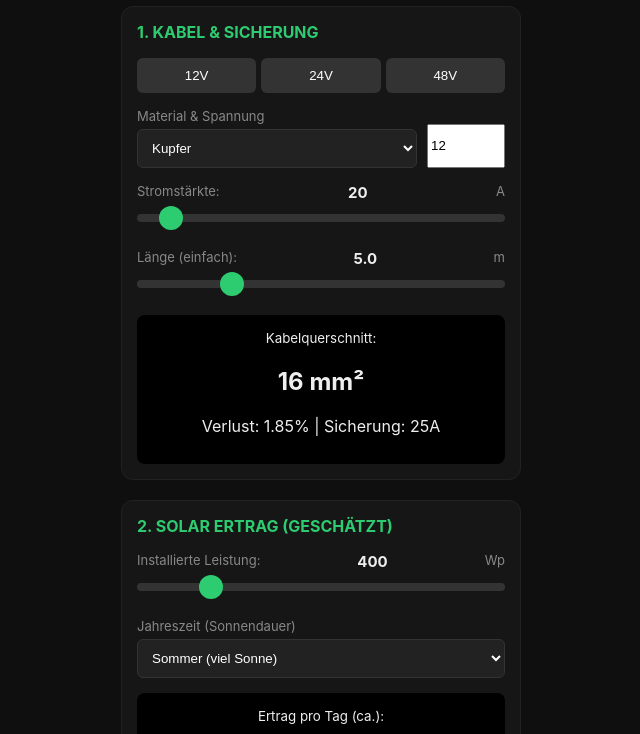
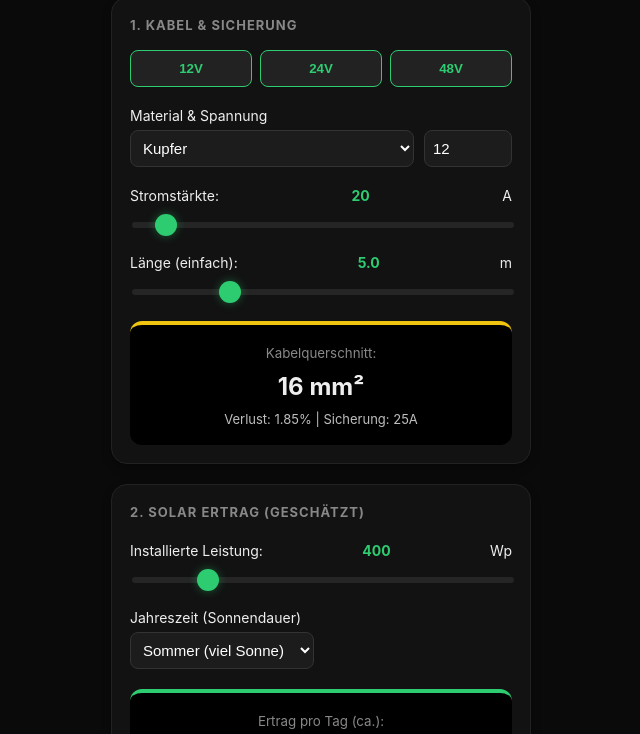
Before and after one commit to DavidGreenDE/PV-Kabelquerschnitt, a plain HTML site: page index.html in a window 1280 px wide. Shown: the part 91-825 px from the top of the page, without its empty margins (319-959 px from the left). Drawn offline with Linux system fonts and the light colour scheme.

Commit message:
Update style.css

```diff
--- a/style.css
+++ b/style.css
@@ -1,69 +1,63 @@
 body {
-    background:#0f0f0f;
+    background:#0a0a0a;
     color:#eee;
-    font-family: -apple-system, sans-serif;
-    max-width:400px;
+    font-family: -apple-system, system-ui, sans-serif;
+    max-width:420px;
     margin:auto;
     padding:15px;
+    line-height: 1.5;
 }
 
+h1 { text-align: center; font-size: 22px; color: #2ecc71; margin-bottom: 25px; }
+
 .section {
-    background: #161616;
-    padding: 15px;
-    border-radius: 12px;
+    background: #121212;
+    padding: 18px;
+    border-radius: 16px;
     margin-bottom: 20px;
     border: 1px solid #222;
+    box-shadow: 0 4px 10px rgba(0,0,0,0.3);
 }
 
-h3 { margin-top: 0; color: #2ecc71; font-size: 16px; text-transform: uppercase; }
+h3 { margin: 0 0 15px 0; color: #888; font-size: 13px; text-transform: uppercase; letter-spacing: 1px; }
 
-.input-group { margin-top: 15px; }
+.input-group { margin-top: 18px; }
 
-label {
-    display: flex;
-    justify-content: space-between;
-    font-size: 13px;
-    color: #888;
-}
-
-label span { color: #eee; font-weight: bold; font-size: 15px; }
+label { display: flex; justify-content: space-between; font-size: 14px; margin-bottom: 4px; }
+label span { color: #2ecc71; font-weight: bold; }
 
 input[type=range] {
-    width: 100%;
-    height: 8px;
-    -webkit-appearance: none;
-    background: #333;
-    border-radius: 5px;
-    margin: 12px 0;
+    width: 100%; height: 6px; -webkit-appearance: none;
+    background: #252525; border-radius: 5px; outline: none;
 }
 
 input[type=range]::-webkit-slider-thumb {
-    -webkit-appearance: none;
-    width: 24px;
-    height: 24px;
-    background: #2ecc71;
-    border-radius: 50%;
+    -webkit-appearance: none; width: 22px; height: 22px;
+    background: #2ecc71; border-radius: 50%; cursor: pointer;
+    box-shadow: 0 0 10px rgba(46, 204, 113, 0.4);
 }
 
-select {
-    width: 100%;
-    padding: 10px;
-    background: #222;
-    color: #fff;
-    border: 1px solid #333;
-    border-radius: 6px;
-    margin-top: 5px;
+select, input[type=number] {
+    background: #1c1c1c; color: white; border: 1px solid #333;
+    padding: 8px; border-radius: 8px; font-size: 15px;
 }
 
-.presets { display: flex; gap: 5px; margin-bottom: 10px; }
+.presets { display: flex; gap: 8px; margin-bottom: 12px; }
 .presets button {
-    flex: 1; padding: 10px; background: #333; color: white; border: none; border-radius: 6px;
+    flex: 1; padding: 10px; background: #222; color: #2ecc71;
+    border: 1px solid #2ecc71; border-radius: 8px; font-weight: bold;
 }
 
 .result {
-    background: #000;
-    padding: 12px;
-    border-radius: 8px;
-    margin-top: 15px;
-    text-align: center;
+    background: #000; padding: 15px; border-radius: 12px; margin-top: 20px;
+    text-align: center; position: relative; overflow: hidden;
 }
+
+h2 { margin: 5px 0; font-size: 24px; }
+small { color: #888; }
+p { margin: 5px 0 0 0; font-size: 13px; opacity: 0.8; }
+
+/* Status Indikatoren */
+.status-good { border-top: 4px solid #2ecc71; }
+.status-ok { border-top: 4px solid #f1c40f; }
+.status-crit { border-top: 4px solid #e74c3c; }
```
